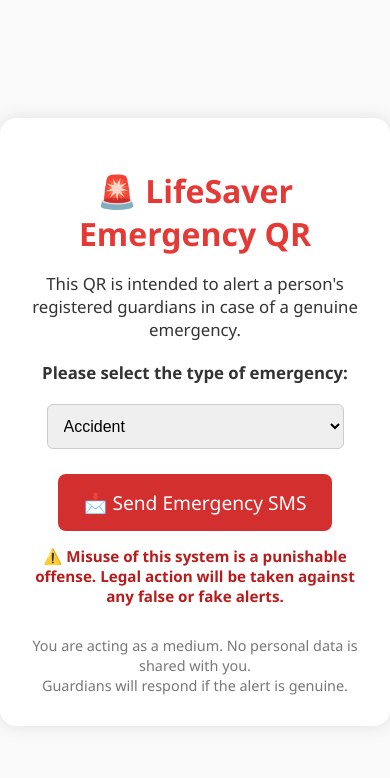
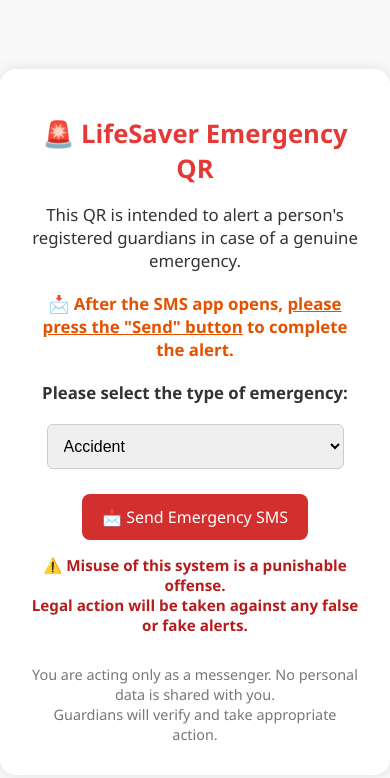
Before and after one commit to sheikabdulrafi/lifesaver, a plain HTML site: page index.html in a window 390 px wide. Drawn offline with Linux system fonts and the light colour scheme.

Commit message:
added instruction index.html

```diff
--- a/index.html
+++ b/index.html
@@ -76,12 +76,28 @@
       font-size: 0.95rem;
       margin-top: 15px;
     }
+
+    @media (max-width: 480px) {
+      h1 {
+        font-size: 1.6rem;
+      }
+
+      a.button {
+        font-size: 1rem;
+        padding: 12px 20px;
+      }
+    }
   </style>
 </head>
 <body>
   <div class="container">
     <h1>🚨 LifeSaver Emergency QR</h1>
+
     <p>This QR is intended to alert a person's registered guardians in case of a genuine emergency.</p>
+
+    <p style="color: #e65100; font-weight: bold;">
+      📩 After the SMS app opens, <u>please press the "Send" button</u> to complete the alert.
+    </p>
 
     <p><strong>Please select the type of emergency:</strong></p>
     <select id="emergencyType" onchange="updateLink()">
@@ -100,12 +116,13 @@
     </a>
 
     <div class="warning">
-      ⚠️ Misuse of this system is a punishable offense. Legal action will be taken against any false or fake alerts.
+      ⚠️ Misuse of this system is a punishable offense.<br/>
+      Legal action will be taken against any false or fake alerts.
     </div>
 
     <div class="footer">
-      You are acting as a medium. No personal data is shared with you.<br/>
-      Guardians will respond if the alert is genuine.
+      You are acting only as a messenger. No personal data is shared with you.<br/>
+      Guardians will verify and take appropriate action.
     </div>
   </div>
 
```
